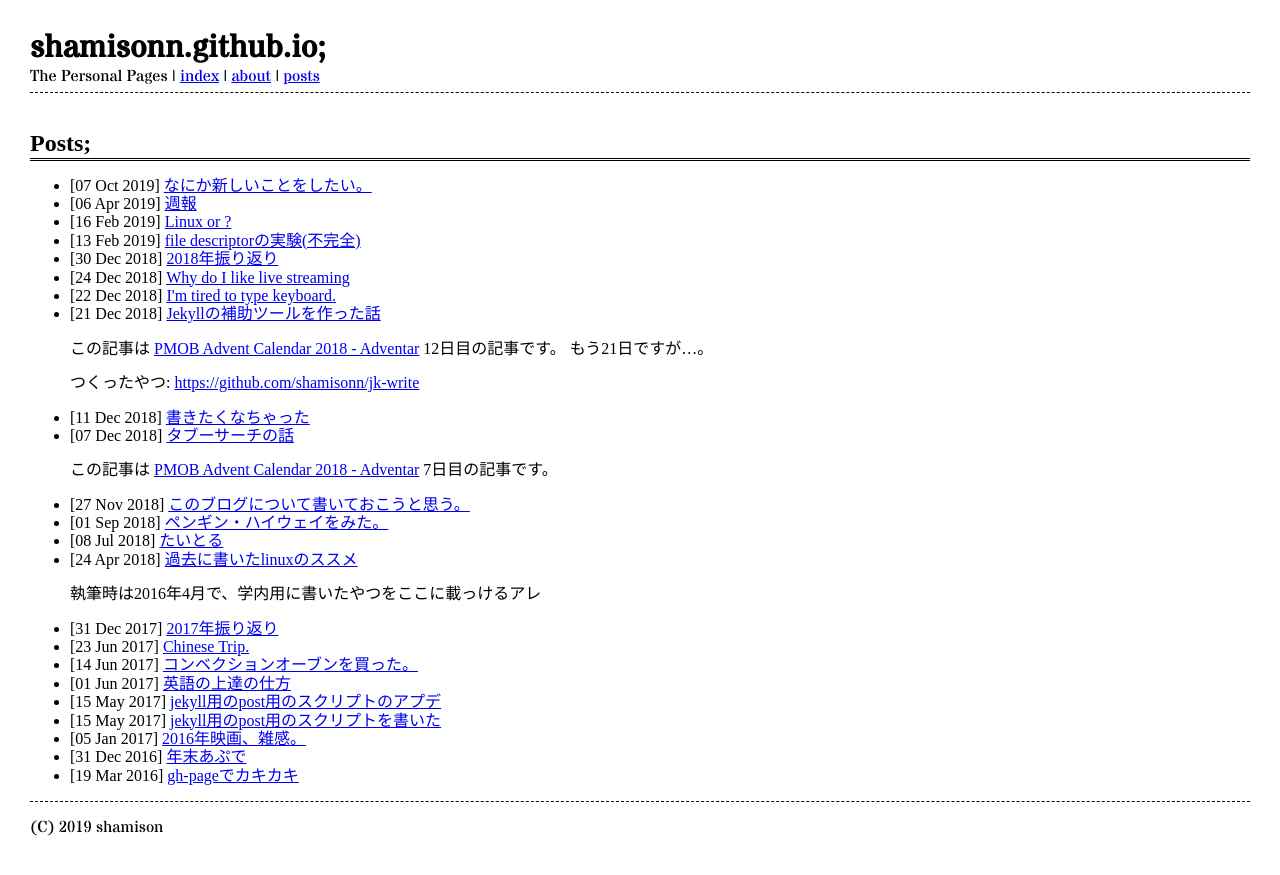
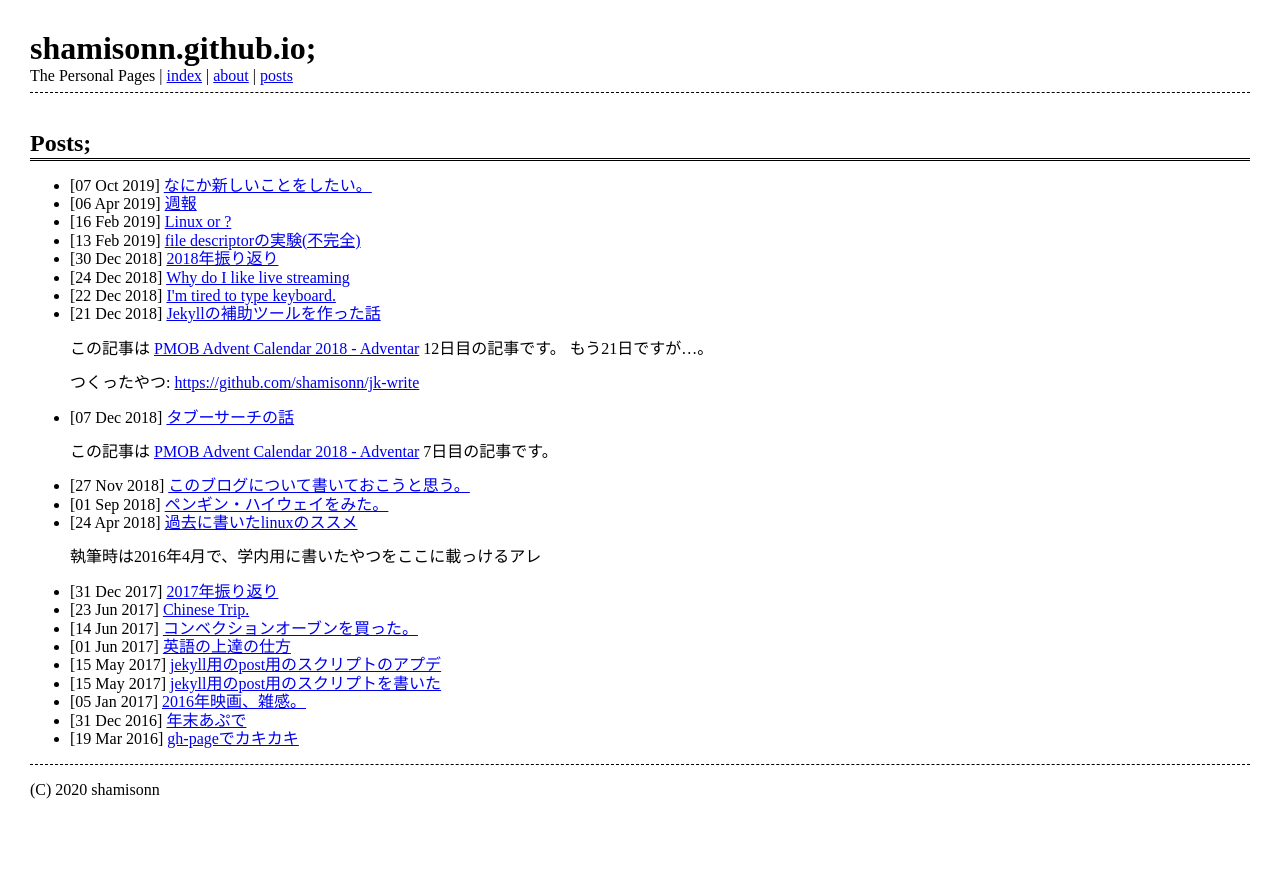
Before and after one commit to shamisonn/shamisonn.github.io, a Jekyll site: the page built from posts/index.html, in a window 1280 px wide. Shown: the top 875 px of the page. Built offline with Jekyll 4.4.1, drawn with Linux system fonts in a browser that asks for light colours; nearby versions of some CDN libraries; some of the changed lines change nothing that is shown.

Commit message:
be simple and remove black

```diff
--- a/_layouts/default.html
+++ b/_layouts/default.html
@@ -33,7 +33,7 @@
     {{ content }}
   </main>
   <footer class="footer">
-    <p>(C) 2019 shamison</p>
+    <p>(C) 2020 shamisonn</p>
   </footer>
 </body>
 
--- a/_posts/2018-07-08-diary.md
+++ /dev/null
@@ -1,110 +0,0 @@
----
-layout: default
-title: たいとる
-mode: post
----
-<!--readmore-->
-# Table of Contents
-
-1.  [シャンパンタワーとあやとりとロールケーキ](#org4ae9922):@diary:
-    1.  [あやとりの部分が好き](#orgca00c9a)
-    2.  [あやとりの部分が好きな人たち](#orgef9ebcb)
-    3.  [自分が好きな人たち](#org96a6945)
-
-
-<a id="org4ae9922"></a>
-
-# シャンパンタワーとあやとりとロールケーキ     :@diary:
-
-Entered on <span class="timestamp-wrapper"><span class="timestamp">[2018-07-08 Sun 18:07]</span></span>
-
-をみた。
-
-"ラーメンズ『TOWER』より「シャンパンタワーとあやとりとロールケーキ」 - YouTube" <https://www.youtube.com/watch?v=5FejvFO1fM0>
-
-昔からラーメンズは大好きだけど、
-なんとなくあやとりのシーンが見たくなって見た。
-思えば17分の動画だから結構長いんだな。
-
-僕はこの動画の中であやとりのシーンが好き。
-何故かと言うと
-自分の頭の中のイメージは
-他人とは異なることが普通なのだ、
-と言ってくれている気がして安心するからだ。
-
-けどたぶん演劇とかそういう作品的な視点での良い部分、
-って訳ではない気がしてなんとなく、
-他の考察を見に行った。
-
-なんとなく納得できたのは以下。
-
-"ラーメンズ『シャンパンタワーとあやとりとロールケーキ』に関するひとつの考察。 - 土曜深夜の視聴覚室" <http://sugaya03.hatenablog.jp/entry/2017/01/16/003657>
-
-この考察で構成美とか、伝えたいこととか、なんとなく自分の中でまとまった解釈ができた。
-なんとなく。
-曖昧ながら
-`シャンパンタワー + あやとり = ロールケーキ`
-のように解釈した。
-
-<a id="orgca00c9a"></a>
-
-## あやとりの部分が好き
-
-一般的に何が良いか、みたいに考えると恐らくさっきの考察が良いのかな、
-と思うのだけど恐らく。
-自分の中で良いと思うのはあやとりのシーンになる。
-
-言葉とその中のイメージが必ずしも人間の間で一致しないということを語っている部分がすごい好き。
-
-ふと考えると、何故自分の中でそれが好きなのか分からなかった。
-が、少し考えて「人にモノを教える態度として正しい姿としての1要素」として
-さっきの「言葉とその中のイメージが必ずしも人間の間で一致しないということが必要である」
-というのが含まれているから、ということが分かった。
-
-自分が考える「正しい」という部分を表現するために使うことの出来る良い材料と思えたから、
-ということになる。
-
-だから好き。
-
-
-<a id="orgef9ebcb"></a>
-
-## あやとりの部分が好きな人たち
-
-先の動画の考察を探す際に結構「あやとり部分が好きだ」というブログが目についた。
-好きな動機はどうあれ、あの教えてるのに伝わんないなんでー！みたいな部分がイイ。みたいな感じは一緒に見えた。
-
-僕にとってなんで好きか、みたいな部分はさっきのように結構めんどくさい理由になるんだけど、
-そういう「あやとりの部分が好きな人」がいるとまるで自分が正しいと言ってくれているみたいで勝手に安心する。
-
-非常に都合のいい解釈だけど、多分、
-「自分が好きなものを好きって言ってくれる人がいると安心する」
-ってことはこういうことなんだと思う。
-
-こう思うと周りに自分と考えが近い人しか置かないことは防衛本能なんだな、と思える。
-自分の考えを好きと言ってくれる人は、必ず自分と同じ要素を持っているのは間違いのないところだ。
-そして、自分が自分を傷つけることは正常な人間はやらない。
-つまり、自分を傷つけにくい他人は自分に近い。
-自分と関係が近い人間は自分と考えが近いはずだ。多分。
-
-この動画で言えば僕はあやとりの部分が好きな人たちを利用して
-自分の精神を守っているんだな。と思える。
-
-
-<a id="org96a6945"></a>
-
-## 自分が好きな人たち
-
-そこで思った。
-
-自分が好きなのは自分でしかないのかなということを、思った。
-自分はめちゃくちゃナルシストだから自分が大好きなんだと、思った。
-
-自分は、自分が好きな人たちを通して、自分の正しさを証明しているだけで、
-自分が好きな人は本当に好きなんじゃなくて、自分が好きなだけ、なんじゃないか、とか。
-
-うーん。この考え、正しいように思えるけど、
-何か危ういし破綻している気がしてならないけど、
-まぁ一端ではあるだろうな。多分。
-
-とか思った日曜の夜。
--- a/_posts/2018-12-11-diary.md
+++ /dev/null
@@ -1,50 +0,0 @@
----
-layout: default
-title: 書きたくなちゃった
-mode: post
----
-<!--readmore-->
-"後悔の多い大学生活を送って来ました - とても上品な日記"- https://totemo-johin.hatenablog.com/entry/2018/12/10/231010
-
-読んだ。2点思い書く。
-
-
-
-1点目は自分は運が非常に良いということ。
-
-2点目は助けを正しく求めないといけないということ。
-
-「助けてください私困ってますもう手詰まりなんです」
-という言葉は結構言えない。
-
-なにか自分は馬鹿なんですアホなんです無能なんです、と
-己の口で語っているような感覚になるし、
-それで助けてもらっても、
-自分が助けてもらった人に申し訳ない、
-とWin-Winじゃないからダメだ、とか考えちゃうからかな。
-
-でもたぶん言ったほうがいい。
-
-ごめん助けてくれ。どうやら僕はバカでマヌケでアホでゴミみたいだ。
-笑っちゃうぐらいにどうすればいいかわからない。
-君にとっては何もメリットはないかもしれないけど、助けてくれ。
-僕にしかいいことはないし、
-これをやってくれても時間の無駄になるかもしれないけど、助けてくれ。
-しんどいんだ苦しいんだ息ができないよ。
-助けてくれ。
-せめて俺の話を聞いてくれ。
-頼むなんとかしてくれ。
-
-言ったほうがいい。
-信用できる様々な人に言ったほうがいい。
-親や兄弟や過去の人々にも言ったほうがいい。
-多分言ったほうが楽になる。
-
-僕の周りにはそれで助けてくれる先生や先輩後輩同期がいた。
-助けてくれる友達はいた。
-君にとっての友達はそんな薄っぺらい友達じゃないはずだと
-思いたいし、そうじゃないとやりきれない。
-
-僕は運がいい。多分恵まれている。
-ボヘミアン・ラプソディを見ましょう。
-愛をもった友人が近くにきっといると思うんだ僕は。
--- a/css/style.scss
+++ b/css/style.scss
@@ -1,17 +1,13 @@
 ---
 ---
 @import "https://cdnjs.cloudflare.com/ajax/libs/normalize/3.0.3/normalize.min.css";
-@import "https://fonts.googleapis.com/css?family=Libre+Baskerville";
-@import "https://fonts.googleapis.com/css?family=Stardos+Stencil";
 @import "https://fonts.googleapis.com/css?family=Inconsolata";
-@import "https://fonts.googleapis.com/earlyaccess/notosansjapanese";
 
 body {
     margin: 10px 30px 50px;
 }
 
 .header {
-    font-family: Stardos Stencil;
     height: 120px;
 
     .title {
@@ -30,7 +26,7 @@ body {
         margin: 0;
     }
 
-    .subtitle:after {
+.subtitle:after {
         padding-top: 7px;
         border-bottom: 1px dashed black;
         content: "";
@@ -43,19 +39,6 @@ body {
         margin: 0;
     }
 
-    h1,
-    h2,
-    h3 {
-        font-family: Stardos Stencil;
-    }
-
-    h4,
-    h5,
-    p,
-    li {
-        font-family: Libre Baskerville;
-    }
-
     .icon {
         overflow: hidden;
         width: 300px;
@@ -65,7 +48,6 @@ body {
 }
 
 .post {
-    font-family: Noto Sans Japanese;
 
     h1 {
         font-size: 1.5rem;
@@ -120,7 +102,3 @@ body {
     content: "";
     display: block;
 }
-
-.footer {
-    font-family: Stardos Stencil;
-}
```
